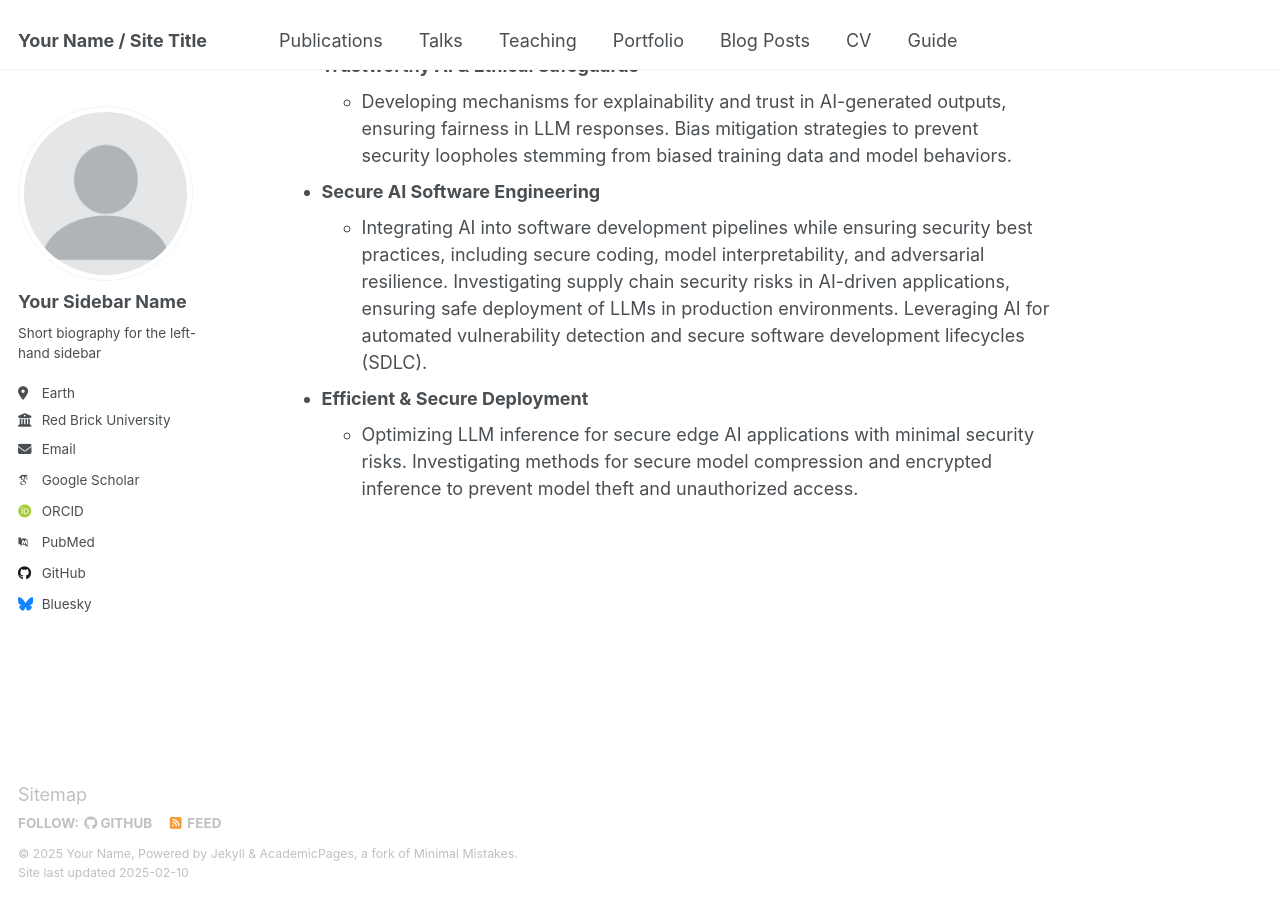
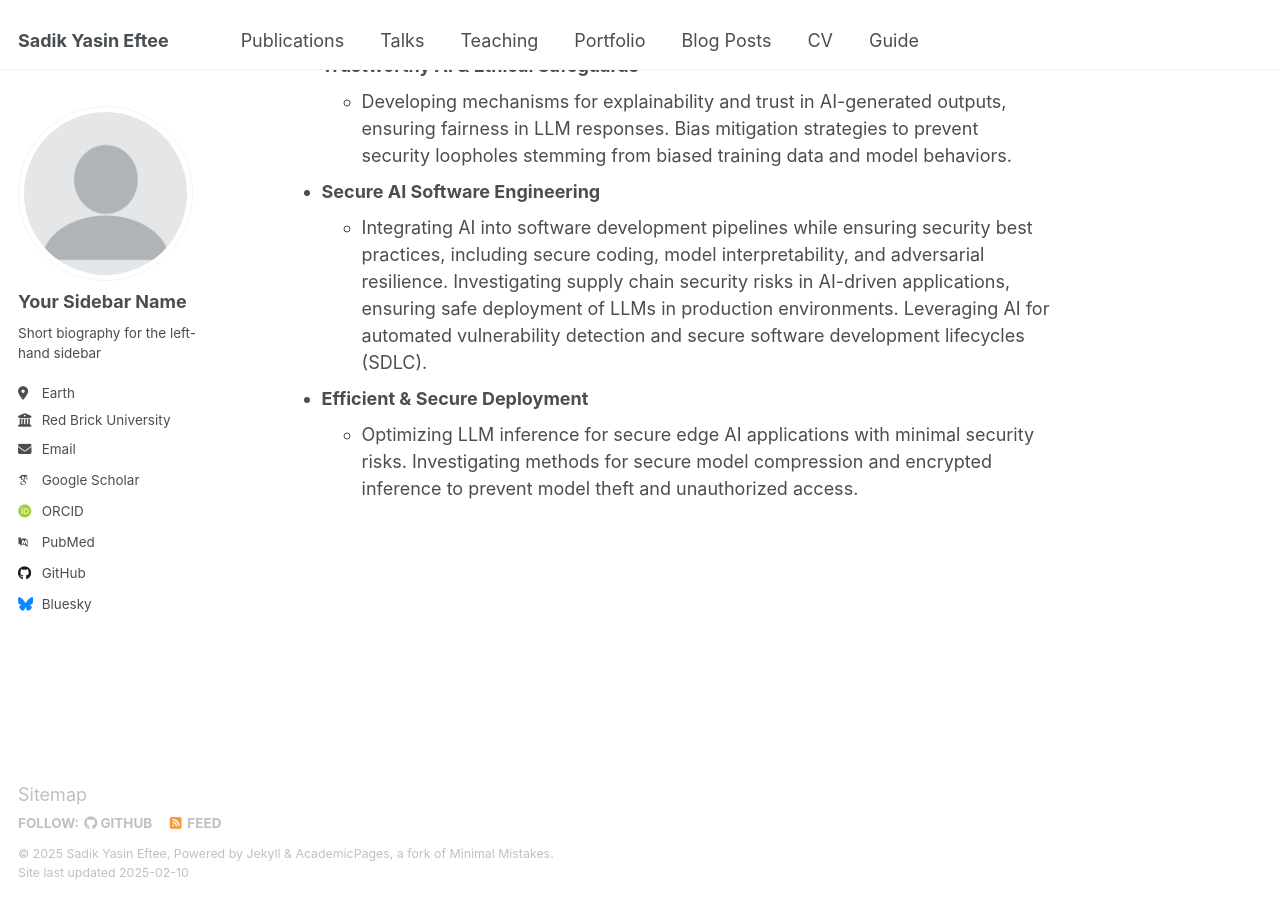
Before and after one commit to Sadik-Yasin-Eftee/Sadik-Yasin-Eftee.github.io, a Jekyll site: the page built from _pages/about.md, in a window 1280 px wide and 900 px high, scrolled down 689 px. Built offline with Jekyll 4.4.1, drawn with Linux system fonts in a browser that asks for light colours; some web fonts are replaced.

Commit message:
Update _config.yml

```diff
--- a/_config.yml
+++ b/_config.yml
@@ -9,11 +9,11 @@
 # Basic Site Settings
 locale                   : "en-US"
 site_theme               : "default"
-title                    : "Your Name / Site Title"
+title                    : "Sadik Yasin Eftee"
 title_separator          : "-"
-name                     : &name "Your Name"
+name                     : &name "Sadik Yasin Eftee"
 description              : &description "personal description"
-url                      : https://academicpages.github.io # the base hostname & protocol for your site e.g. "https://[your GitHub username].github.io"
+url                      : https://sadik-yasin-eftee.github.io # the base hostname & protocol for your site e.g. "https://[your GitHub username].github.io"
 baseurl                  : "" # the subpath of your site, e.g. "/blog"
 repository               : "academicpages/academicpages.github.io"
 
```
